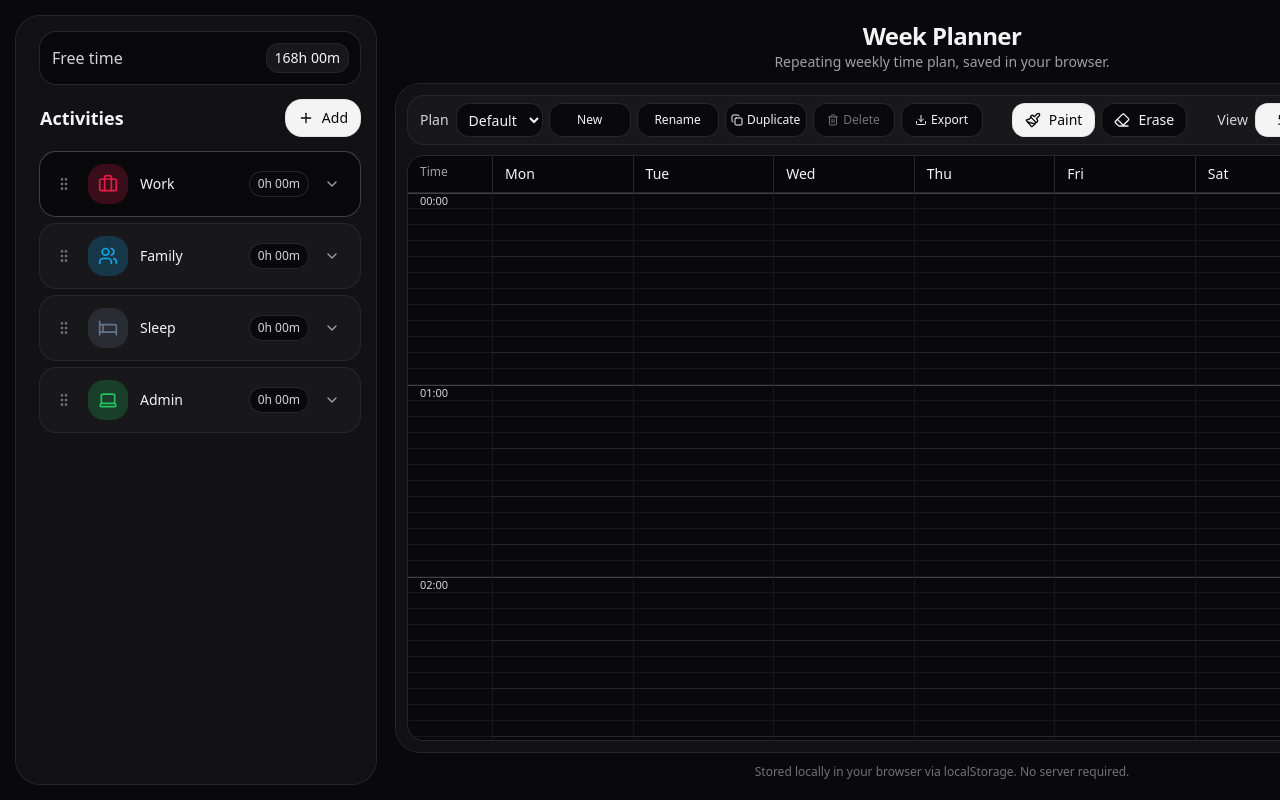
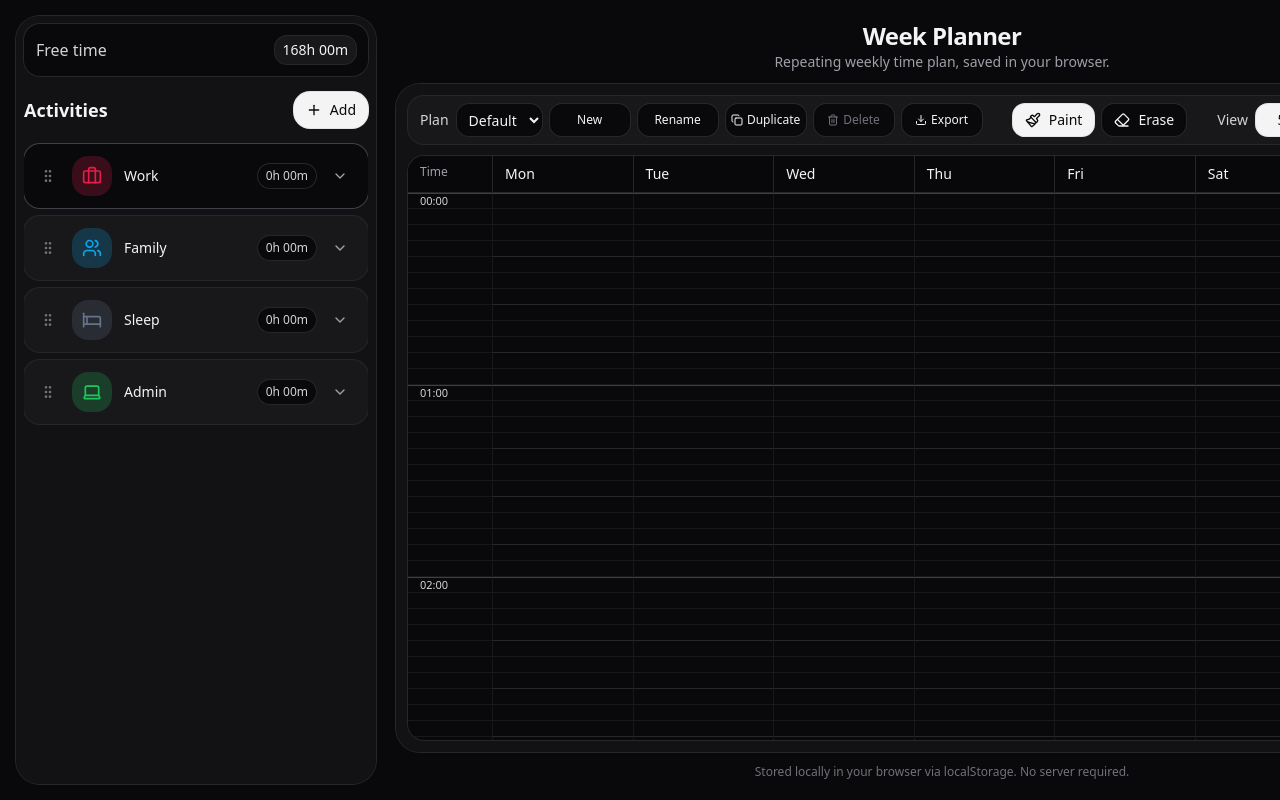
Before and after one commit to pat15312/week-planner, a React (Vite) app: page / in a window 1280 px wide. Built offline with nearby package versions, Linux system fonts and the light colour scheme.

Commit message:
Updated App.tsx

```diff
--- a/src/App.tsx
+++ b/src/App.tsx
@@ -810,8 +810,8 @@ export default function App() {
   return (
     <div className="h-screen overflow-hidden bg-zinc-950 text-zinc-100">
       <div className="mx-auto flex h-full max-w-[1400px] gap-4 p-4">
-        <aside className="flex w-[360px] shrink-0 flex-col overflow-hidden rounded-3xl bg-zinc-900/60 pl-4 pr-2 py-4 ring-1 ring-zinc-800">
-          <div className="mb-4 ml-2 mr-2 shrink-0 rounded-2xl bg-zinc-950 p-3 ring-1 ring-zinc-800">
+        <aside className="flex w-[360px] shrink-0 flex-col overflow-hidden rounded-3xl bg-zinc-900/60 p-2 ring-1 ring-zinc-800">
+          <div className="mb-4 shrink-0 rounded-2xl bg-zinc-950 p-3 ring-1 ring-zinc-800">
             <div className="flex items-center justify-between">
               <span className="text-zinc-300">Free time</span>
               <span className="rounded-xl bg-zinc-900 px-2 py-1 text-sm ring-1 ring-zinc-800">
@@ -820,7 +820,7 @@ export default function App() {
             </div>
           </div>
 
-          <div className="mb-3 ml-2 mr-2 flex shrink-0 items-center justify-between">
+          <div className="mb-3 flex shrink-0 items-center justify-between">
             <div>
               <div className="text-lg font-semibold">Activities</div>
             </div>
@@ -833,7 +833,7 @@ export default function App() {
             </button>
           </div>
 
-          <div className="min-h-0 flex-1 space-y-2 overflow-y-auto pl-2 pr-2 pt-1">
+          <div className="min-h-0 flex-1 space-y-2 overflow-y-auto pt-1">
               {activePlan.activities.map((a) => {
                 const Icon = getIconComponent(a.icon);
                 const selected = a.id === activePlan.selectedActivityId;
```
